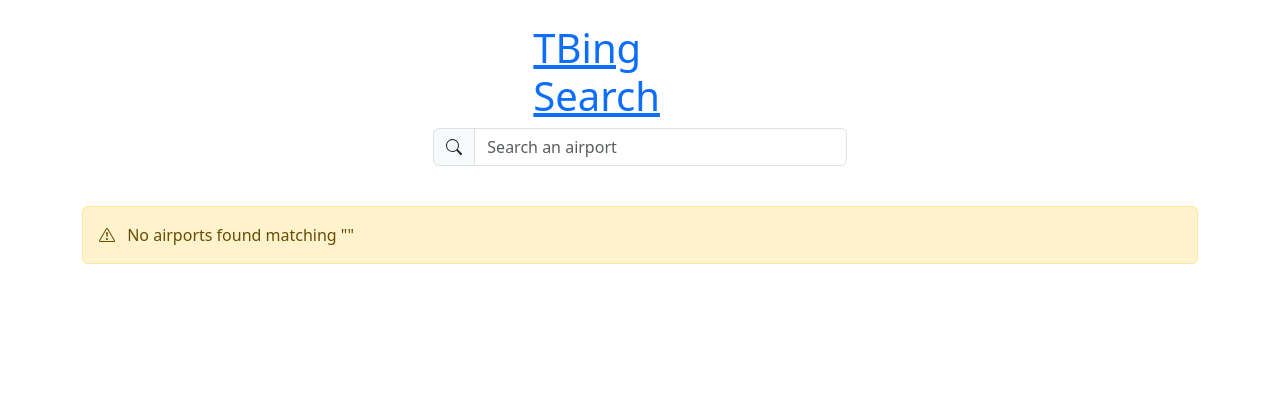
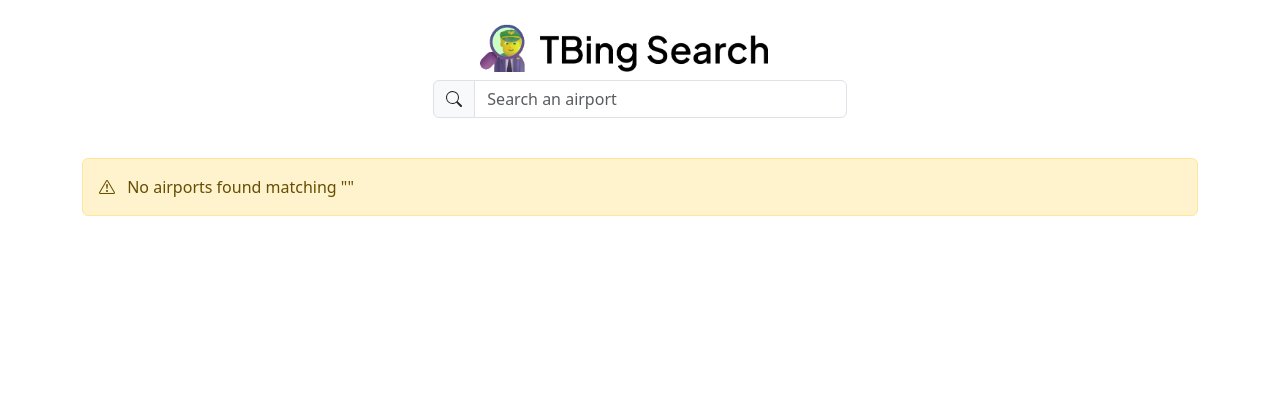
Before and after one commit to mmalkindi/tbi-group-project-fe, a Django app: page /search/ in a window 1280 px wide. Shown: the top 420 px of the page. Run offline with Django 5.2, Linux system fonts and the light colour scheme; some libraries are stand-ins or nearby versions.

Commit message:
feat: new logo

```diff
--- a/main/templates/index.html
+++ b/main/templates/index.html
@@ -6,7 +6,7 @@
 
 <div class="vh-100 d-flex flex-column align-items-center justify-content-center">
     <div class="col-6">
-        <h1 class="mt-4" style="width: 100%;">TBing Search</h1>
+        <img src="{% static 'img/tbing_search_logo.png' %}" class="mt-4" style="width: 90%;" alt="TBing Search"/>
     </div>
     <span class="mb-4"></span>
     <div class="col-12 mb-1">
--- a/templates/logo.html
+++ b/templates/logo.html
@@ -1,9 +1,9 @@
 {% load static %}
 
-<div class="d-flex flex-column align-items-center justify-content-center">
-    <div class="col-lg-2 col-md-5 col-6">
+<div class="d-flex flex-column align-items-center justify-content-center mb-2">
+    <div class="col-lg-3 col-md-5 col-6">
         <a href="{% url 'index' %}">
-            <h1 class="mt-4" style="width: 100%;">TBing Search</h1>
+            <img src="{% static 'img/tbing_search_logo.png' %}" class="mt-4" style="width: 90%;" alt="TBing Search"/>
         </a>
     </div>
 </div>
```
Also changed, not shown: static/img/favicon.ico, static/img/tbing_search_logo.png (added).
